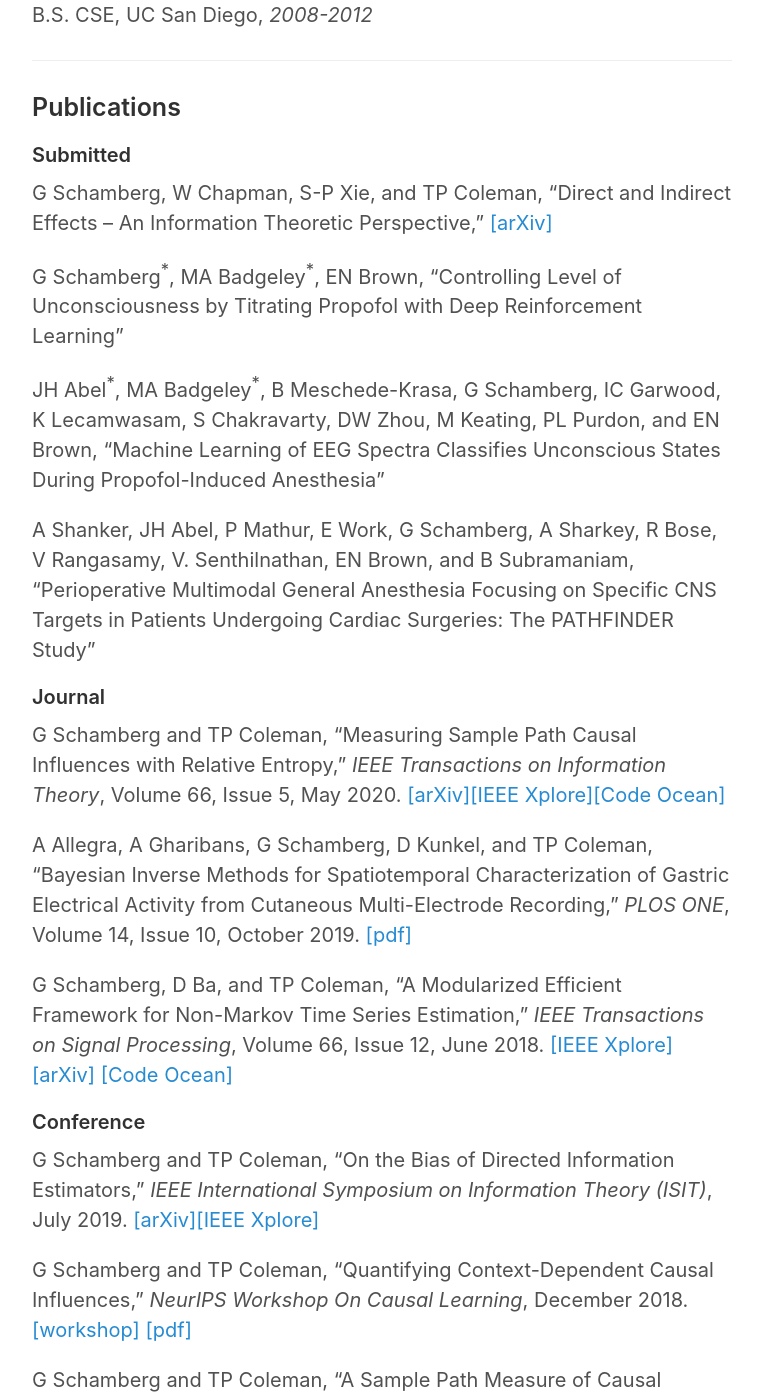
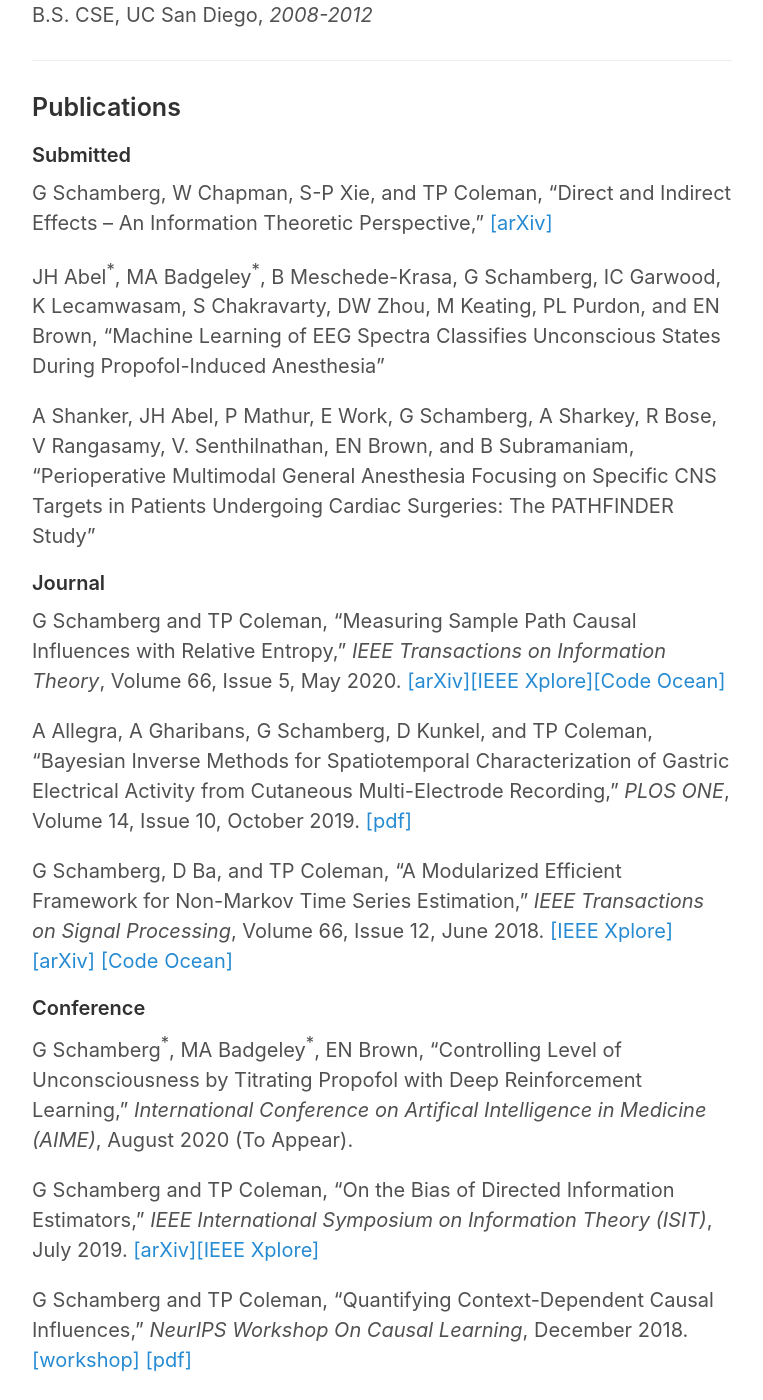
Before and after one commit to gabeschamberg/gabeschamberg.github.io, a Jekyll site: the page built from cv.md, in a window 1280 px wide and 1400 px high, scrolled down 263 px. Shown: the whole window, without its empty margins (258-1021 px from the left). Built offline with Jekyll 4.4.1, drawn with Linux system fonts in a browser that asks for light colours; nearby versions of some CDN libraries; a style sheet for code colours, icons or effects is not loaded.

Commit message:
updated cv

```diff
--- a/cv.md
+++ b/cv.md
@@ -37,6 +35,8 @@ Non-Markov Time Series Estimation,” *IEEE Transactions on Signal Processing*,
 [[Code Ocean]](https://codeocean.com/2018/01/16/a-modularized-efficient-framework-for-non-markov-time-series-estimation/)
 
 #### Conference
+
+G Schamberg<sup>\*</sup>, MA Badgeley<sup>\*</sup>, EN Brown, "Controlling Level of Unconsciousness by Titrating Propofol with Deep Reinforcement Learning," *International Conference on Artifical Intelligence in Medicine (AIME)*, August 2020 (To Appear).
 
 G Schamberg and TP Coleman, "On the Bias of Directed Information Estimators," *IEEE International Symposium on Information Theory (ISIT)*, July 2019.
 [[arXiv]](https://arxiv.org/abs/1902.00580)[[IEEE Xplore]](https://ieeexplore.ieee.org/document/8849531/)
```
Also changed, not shown: other parts of cv.md (+0 -2 lines).
